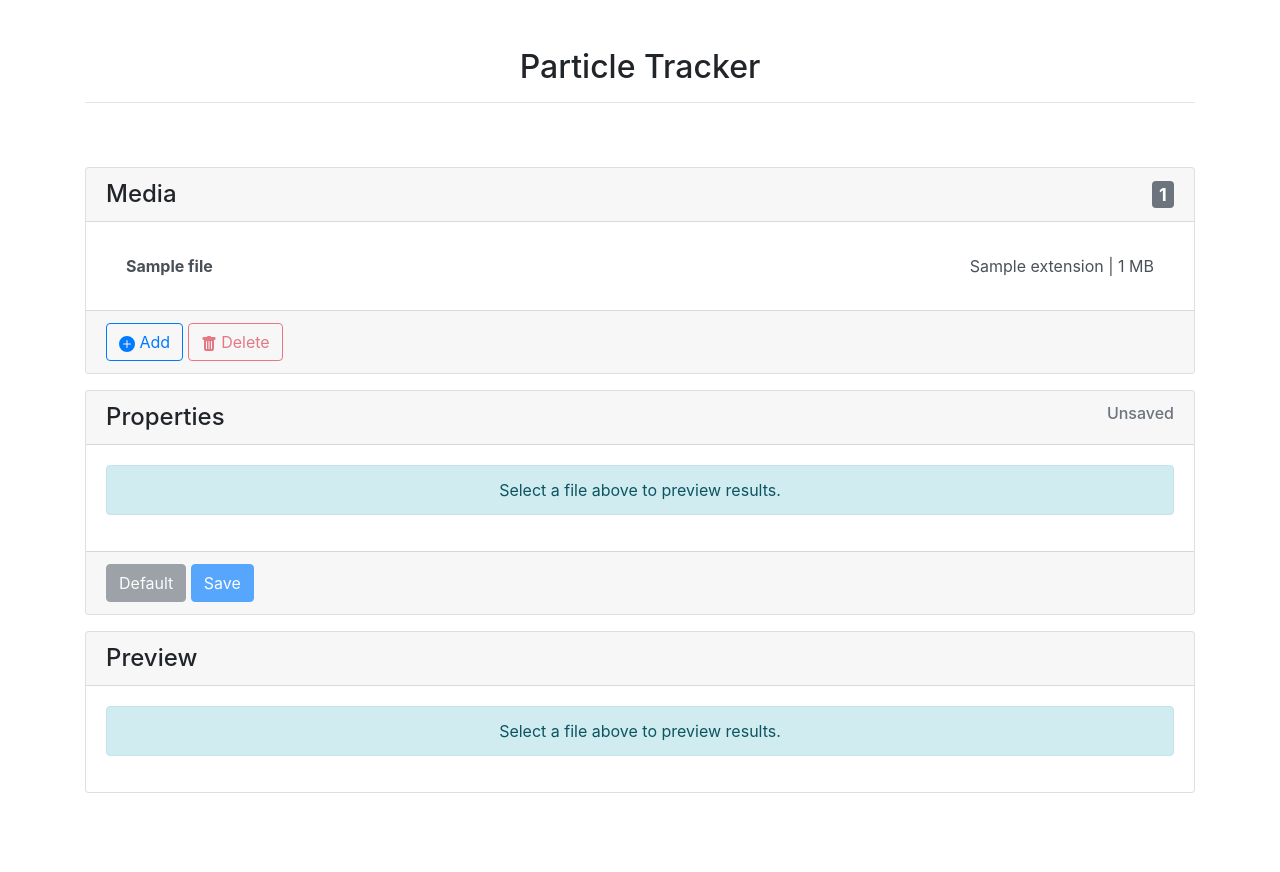
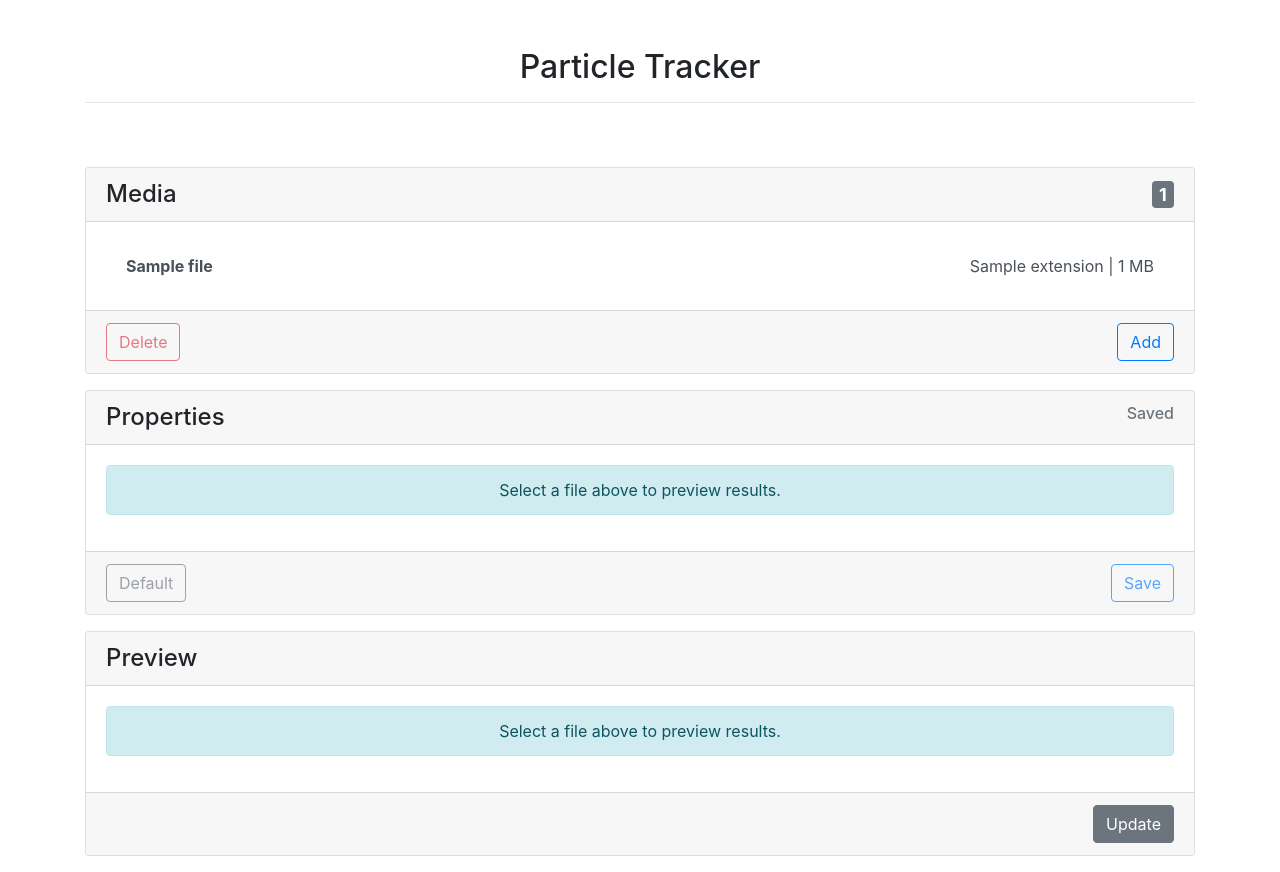
Before and after one commit to samuria/ot-particle-tracker, a Flask app: template templates/index.html in a window 1280 px wide. Before the commit the page ends 793 px from the top, so only its background shows below. Run offline with Flask 2, Linux system fonts and the light colour scheme; the template is opened without the code that fills it: most values are stand-ins (such as "Sample title", 1, 10 or a date in 2020); parts of the project's set-up code (start-up, migrations or seed data) failed here and were passed over; some libraries are stand-ins or nearby versions.

Commit message:
reformatted particle tracking section

```diff
--- a/main.py
+++ b/main.py
@@ -39,8 +39,11 @@ def select_file(file_name):
 
 @app.route("/<int:frame_id>/simple.png", methods=['GET'])
 def get_frame(frame_id):
-    frame = va.create_figure(frame_id)
-    return frame
+    figure = va.create_figure(frame_id)
+    frame = figure[0]
+    time_taken = figure[1]
+
+    return {"image": frame, "time_taken": time_taken}
 
 
 @app.route("/delete_file/<file_id>")
--- a/templates/index.html
+++ b/templates/index.html
@@ -3,6 +3,12 @@
 {{ super() }}
 
 <script>
+    defaultProperties = {
+        "mpp": '{{ properties.mpp }}',
+        "fd": '{{ properties.fd }}',
+        "radius": '{{ properties.radius }}'
+    }
+
     function change_file(file_name, extension) {
         $.ajax({
             url: Flask.url_for('select_file', {file_name: file_name + "." + extension}),
@@ -57,23 +63,13 @@
             </div>
 
 
-            <div class="card-footer">
-                <button type="button" class="btn btn-outline-primary" data-toggle="modal" data-target="#addFileModal">
-                    <svg width="1em" height="1em" viewBox="0 0 16 16" class="bi bi-plus-circle-fill" fill="currentColor"
-                         xmlns="http://www.w3.org/2000/svg">
-                        <path fill-rule="evenodd"
-                              d="M16 8A8 8 0 1 1 0 8a8 8 0 0 1 16 0zM8.5 4.5a.5.5 0 0 0-1 0v3h-3a.5.5 0 0 0 0 1h3v3a.5.5 0 0 0 1 0v-3h3a.5.5 0 0 0 0-1h-3v-3z"/>
-                    </svg>
-                    Add
-                </button>
+            <div class="card-footer d-flex justify-content-between">
                 <button id="deleteBtn" type="button" class="btn btn-outline-danger" data-toggle="modal"
                         data-target="#deleteModal" disabled>
-                    <svg width="1em" height="1em" viewBox="0 0 16 16" class="bi bi-trash-fill" fill="currentColor"
-                         xmlns="http://www.w3.org/2000/svg">
-                        <path fill-rule="evenodd"
-                              d="M2.5 1a1 1 0 0 0-1 1v1a1 1 0 0 0 1 1H3v9a2 2 0 0 0 2 2h6a2 2 0 0 0 2-2V4h.5a1 1 0 0 0 1-1V2a1 1 0 0 0-1-1H10a1 1 0 0 0-1-1H7a1 1 0 0 0-1 1H2.5zm3 4a.5.5 0 0 1 .5.5v7a.5.5 0 0 1-1 0v-7a.5.5 0 0 1 .5-.5zM8 5a.5.5 0 0 1 .5.5v7a.5.5 0 0 1-1 0v-7A.5.5 0 0 1 8 5zm3 .5a.5.5 0 0 0-1 0v7a.5.5 0 0 0 1 0v-7z"/>
-                    </svg>
                     Delete
+                </button>
+                <button type="button" class="btn btn-outline-primary" data-toggle="modal" data-target="#addFileModal">
+                    Add
                 </button>
             </div>
         </div>
@@ -148,7 +144,7 @@
         <div class="card">
             <h4 class="card-header d-flex justify-content-between align-items-center">
                 <span>Properties</span>
-                <p class="h6 text-muted" id="propertiesSavedStatus">Unsaved</p>
+                <p class="h6 text-muted" id="propertiesSavedStatus">Saved</p>
             </h4>
 
             <div class="card-body">
@@ -180,9 +176,10 @@
                     </div>
                 </div>
             </div>
-            <div class="card-footer">
-                <button type="button" class="btn btn-secondary" id="defaultPropertiesBtn" disabled>Default</button>
-                <button type="button" class="btn btn-primary" id="saveProperties" disabled>Save</button>
+            <div class="card-footer d-flex justify-content-between">
+                <button type="button" class="btn btn-outline-secondary" id="defaultPropertiesBtn" disabled>Default
+                </button>
+                <button type="button" class="btn btn-outline-primary" id="saveProperties" disabled>Save</button>
             </div>
         </div>
     </div>
@@ -251,14 +248,37 @@
                     </div>
 
                     <div class="col-md-6 text-center">
-                        <div class="spinner-border" role="status" id="spinner">
+                        <div class="mb-2 bg-dark p-2 rounded" id="trackingDetails">
+                            <div class="btn-group">
+                                <button class="btn btn-secondary btn-sm" rel="tooltip" data-placement="top" disabled
+                                        data-original-title="Current frame rate.">Features found:
+                                </button>
+                                <button id="featuresFound" class="btn btn-sm btn-success"
+                                        rel="tooltip" data-placement="top" data-original-title="Current frame rate."
+                                        disabled>0
+                                </button>
+                            </div>
+                            <div class="btn-group">
+                                <button class="btn btn-secondary btn-sm" rel="tooltip" data-placement="top" disabled
+                                        data-original-title="Current frame rate.">Time taken:
+                                </button>
+                                <button id="timeTaken" class="btn btn-sm btn-success"
+                                        rel="tooltip" data-placement="top" data-original-title="Current frame rate."
+                                        disabled>0.000
+                                </button>
+                            </div>
+                        </div>
+                        <div class="spinner-border pt-5" role="status" id="spinner">
                             <span class="sr-only">Loading...</span>
                         </div>
                         <img width="100%" src="" id="myImage">
-                        <div class="d-flex justify-content-center">
-                            <button id="retrieve" type="button" class="btn btn-secondary">Update</button>
-                        </div>
                     </div>
+                </div>
+            </div>
+
+            <div class="card-footer">
+                <div class="d-flex justify-content-end">
+                    <button id="retrieve" type="button" class="btn btn-secondary">Update</button>
                 </div>
             </div>
         </div>
@@ -268,6 +288,7 @@
 <script src="{{ url_for('static', filename='js/video_player_functions.js') }}"></script>
 
 <script>
+
     $('#deleteBtn').on('click', function (e) {
         $('#deleteConfirmBtn').attr("href", "/delete_file/" + selectedFile)
     })
```
Also changed, not shown: core/VideoAnalyser.py (+6 -2 lines), static/js/video_player_functions.js (+24 -6 lines).
